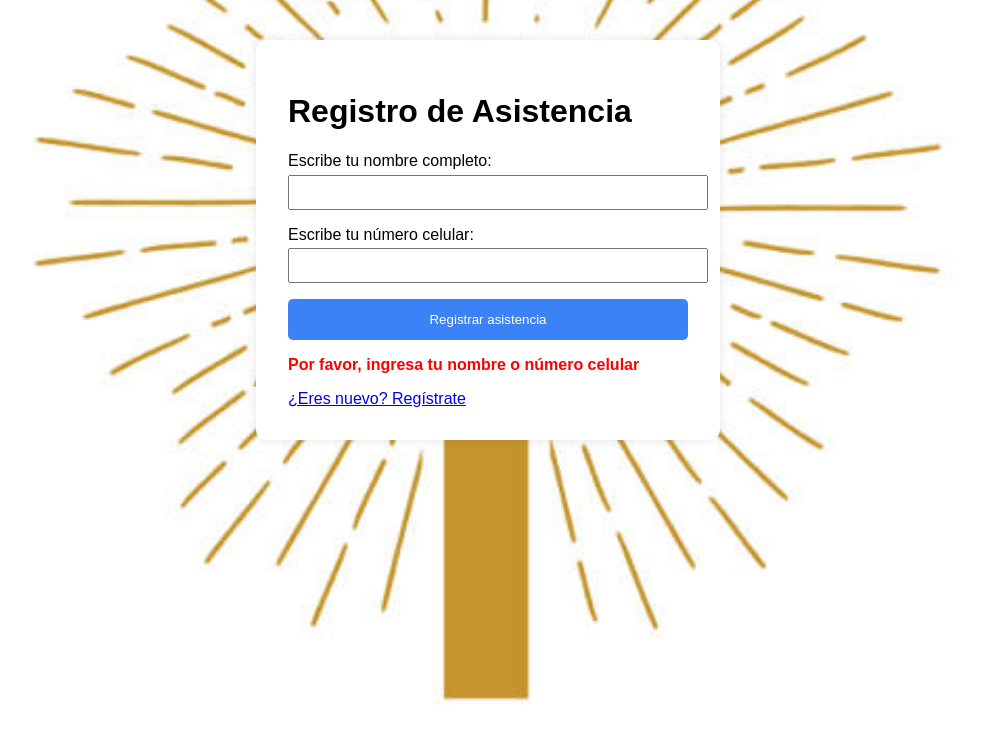
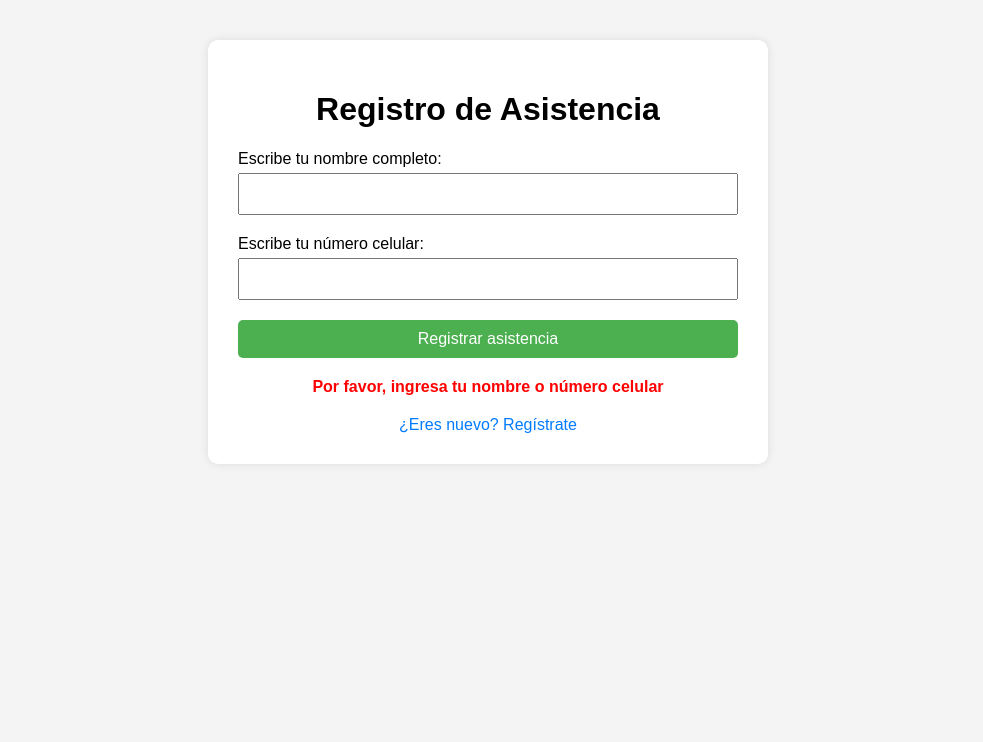
Before and after one commit to diegohersua10/registro_asistencia_CC, a plain HTML site: page index.html in a window 1280 px wide. Both pictures are taken after a click on the button "Registrar asistencia". Shown: the whole page, without its empty margins (152-1135 px from the left). Drawn offline with Linux system fonts and the light colour scheme; no server answers.

Commit message:
Actualizo interfaz o script

```diff
--- a/index.html
+++ b/index.html
@@ -11,8 +11,10 @@
     <h1>Registro de Asistencia</h1>
 
     <label for="nombre">Escribe tu nombre completo:</label>
-    <input type="text" id="nombre" autocomplete="off" />
-    <div id="sugerencias"></div>
+    <div style="position: relative;">
+      <input type="text" id="nombre" autocomplete="off" />
+      <div id="sugerencias"></div>
+    </div>
 
     <label for="celular">Escribe tu número celular:</label>
     <input type="text" id="celular" />
--- a/script.js
+++ b/script.js
@@ -1,11 +1,9 @@
-// Esta función elimina tildes y convierte a minúsculas
 function normalizarTexto(texto) {
   return texto.normalize("NFD").replace(/[\u0300-\u036f]/g, "").toLowerCase().trim();
 }
 
-  let listaNombres = []; // Se llenará con nombres desde Google Sheets
+let listaNombres = [];
 
-  // Cuando se escribe en el campo nombre
 document.getElementById("nombre").addEventListener("input", function () {
   const entrada = normalizarTexto(this.value);
   const sugerencias = document.getElementById("sugerencias");
@@ -50,13 +48,12 @@ function normalizarTexto(texto) {
     return;
   }
 
-    // Validar número de celular: solo dígitos, entre 7 y 15 cifras
   if (celular && !/^\d{7,15}$/.test(celular)) {
     mostrarMensaje("Número de celular no válido", "red");
     return;
   }
 
-    boton.disabled = true; // Desactivar botón para evitar múltiples clics
+  boton.disabled = true;
 
   fetch("https://script.google.com/macros/s/AKfycbwr34wFxW3BEjxe9ZiuNT31__qTYCOhnLLke8JWy3ui9kjPjkYt2FLhHdoKaNFAJBGx/exec", {
     method: "POST",
@@ -78,15 +75,15 @@ if (celular && !/^\d{7,15}$/.test(celular)) {
       mostrarMensaje("Error al registrar.", "red");
     })
     .finally(() => {
-        boton.disabled = false; // Reactivar botón al finalizar
+      boton.disabled = false;
     });
 }
 
-  // Cargar nombres desde la hoja de cálculo
 fetch("https://script.google.com/macros/s/AKfycbwr34wFxW3BEjxe9ZiuNT31__qTYCOhnLLke8JWy3ui9kjPjkYt2FLhHdoKaNFAJBGx/exec?nombres=1")
   .then((r) => r.json())
   .then((data) => {
     listaNombres = data.nombres;
+    console.log("Nombres cargados:", listaNombres); // Para verificar en consola
   })
   .catch((e) => {
     console.error("Error cargando nombres", e);
--- a/style.css
+++ b/style.css
@@ -1,58 +1,77 @@
 body {
-  background-image: url('cruz.jpg');
-  background-size: cover;
-  background-position: center;
-  background-repeat: no-repeat;
   font-family: Arial, sans-serif;
-  padding: 2rem;
+  background-color: #f4f4f4;
+  margin: 0;
+  padding: 0;
 }
 
-
 .container {
-    max-width: 400px;
-    margin: auto;
-    background: white;
-    padding: 2rem;
+  max-width: 500px;
+  margin: 40px auto;
+  padding: 30px;
+  background-color: white;
   border-radius: 10px;
   box-shadow: 0 0 10px rgba(0, 0, 0, 0.1);
+  position: relative;
+}
+
+h1 {
+  text-align: center;
 }
 
 label {
   display: block;
-    margin-top: 1rem;
+  margin-top: 20px;
 }
 
-  input {
+input[type="text"] {
   width: 100%;
-    padding: 0.5rem;
-    margin-top: 0.3rem;
+  padding: 10px;
+  font-size: 16px;
+  margin-top: 5px;
+  box-sizing: border-box;
 }
 
 button {
-    margin-top: 1rem;
   width: 100%;
-    padding: 0.8rem;
-    background-color: #3b82f6;
+  padding: 10px;
+  margin-top: 20px;
+  font-size: 16px;
+  background-color: #4caf50;
   color: white;
   border: none;
   border-radius: 5px;
   cursor: pointer;
 }
 
-  button:hover {
-    background-color: #2563eb;
+button:disabled {
+  background-color: #aaa;
 }
 
 #mensaje {
-    margin-top: 1rem;
+  margin-top: 20px;
+  text-align: center;
   font-weight: bold;
 }
 
+a {
+  display: block;
+  margin-top: 20px;
+  text-align: center;
+  color: #007bff;
+  text-decoration: none;
+}
+
+/* ESTILOS PARA SUGERENCIAS */
 #sugerencias {
   border: 1px solid #ccc;
   max-height: 150px;
   overflow-y: auto;
-    margin-top: 5px;
+  background-color: white;
+  position: absolute;
+  z-index: 1000;
+  width: calc(100% - 62px);
+  box-shadow: 0 2px 4px rgba(0, 0, 0, 0.2);
   display: none;
 }
 
@@ -62,5 +81,5 @@ body {
 }
 
 #sugerencias div:hover {
-    background-color: #efefef;
+  background-color: #f0f0f0;
 }
```
Lines whose indentation alone changed are shown as unchanged.
